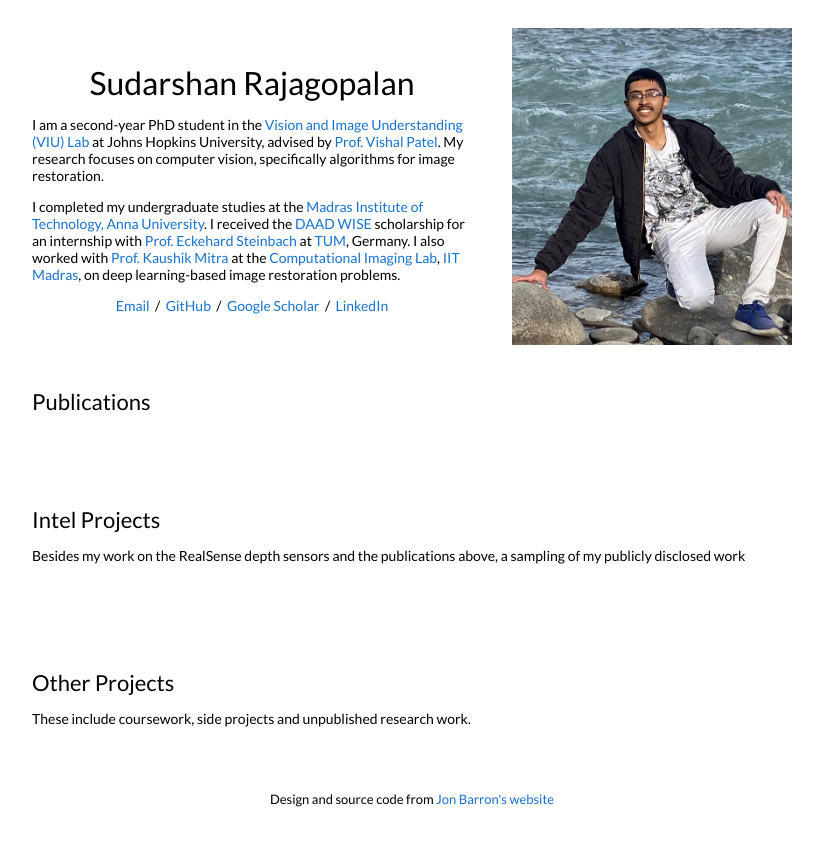
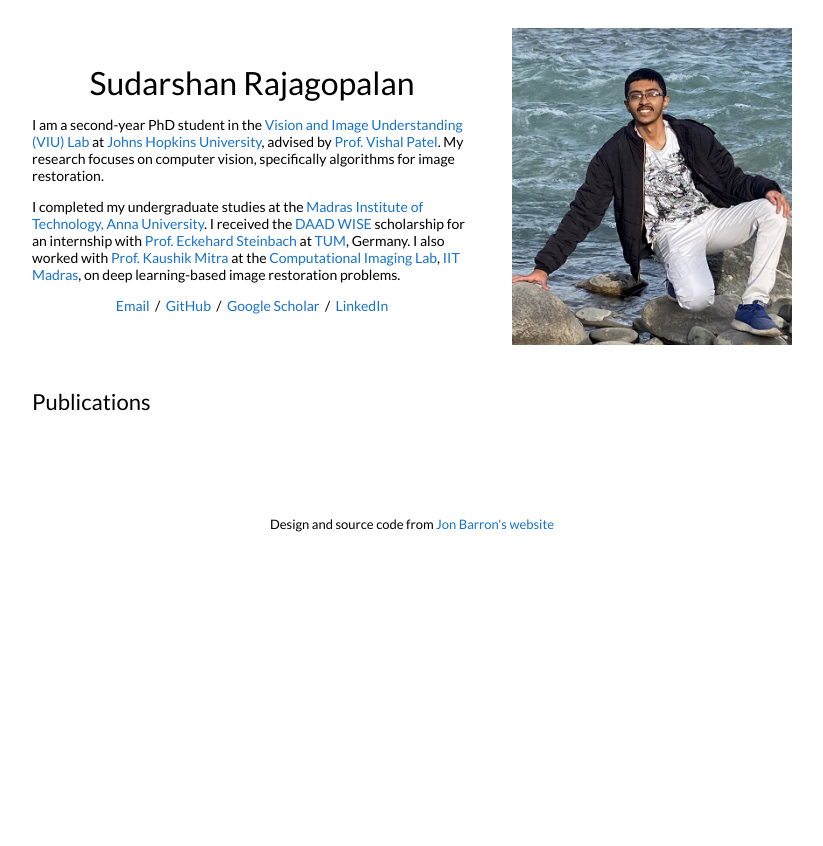
Before and after one commit to sudraj2002/sudraj2002.github.io, a Jekyll site: the page built from index.html, in a window 1280 px wide. Shown: the top 846 px of the page, without its empty margins (228-1051 px from the left). Built offline with Jekyll 4.4.1, drawn with Linux system fonts in a browser that asks for light colours.

Commit message:
Update default.html

```diff
--- a/_layouts/default.html
+++ b/_layouts/default.html
@@ -37,7 +37,7 @@
               <p>
                 I am a second-year PhD student in the
                 <a href="https://engineering.jhu.edu/vpatel36/" target="_blank">Vision and Image Understanding (VIU) Lab</a>
-                at Johns Hopkins University, advised by
+                at <a href="https://www.jhu.edu/" target="_blank">Johns Hopkins University</a>, advised by
                 <a href="https://engineering.jhu.edu/vpatel36/team/vishalpatel/" target="_blank">Prof. Vishal Patel</a>.
                 My research focuses on computer vision, specifically algorithms for image restoration.
               </p>
@@ -123,137 +123,11 @@
         <br>
         <br>
         <br>
-        <table style="width:100%;border:0px;border-spacing:0px;border-collapse:separate;margin-right:auto;margin-left:auto;">
-          <tr>
-            <td style="padding:2.5%;width:100%;vertical-align:middle">
-              <h2>Intel Projects</h2>
-              <p>Besides my work on the RealSense depth sensors and the publications above, a sampling of my publicly disclosed work
-              </p>
-            </td>
-          </tr>
-        </table>
-        <table style="width:100%;border:0px;border-spacing:0px;border-collapse:separate;margin-right:auto;margin-left:auto;">
 
-          {% for post in site.posts %}
-          {% for cat in post.categories %}
-          {% if cat == 'Intel' %}
-          <tr>
-            <td style="padding:2.5%;width:25%;vertical-align:middle;min-width:120px">
-              <img src="/tn{{post.image}}" alt="project image" style="width:auto; height:auto; max-width:100%;" />
-            </td>
-            <td style="padding:2.5%;width:75%;vertical-align:middle">
-              <h3>{{post.title}}</h3>
-              <br>
-              <em>{{post.categories}} {{post.course}}</em>
-              <br>
-              {{ post.date | date: "%Y-%m-%d" }}
 
-              <br>
-              {% if post.website %}
-              <a href="{{post.website}}">website</a> /
-              {% endif %}
-              {% if post.paper %}
-              <a href="{{post.paper}}">paper</a> /
-              {% endif %}
-              {% if post.patent %}
-              <a href="{{post.patent}}">patent</a> /
-              {% endif %}
-              {% if post.patent2 %}
-              <a href="{{post.patent2}}">patent #2</a> /
-              {% endif %}
-              {% if post.patent3 %}
-              <a href="{{post.patent3}}">patent #3</a> /
-              {% endif %}
-              {% if post.video %}
-              <a href="{{post.video}}">video</a> /
-              {% endif %}
-              {% if post.video2 %}
-              <a href="{{post.video2}}">video #2</a> /
-              {% endif %}
-              {% if post.code %}
-              <a href="{{post.code}}">code</a> /
-              {% endif %}
-              {% if post.poster %}
-              <a href="{{post.poster}}">poster</a> /
-              {% endif %}
-              {% if post.slides %}
-              <a href="{{post.slides}}">slides</a> /
-              {% endif %}
-              <p></p>
-              {{ post.excerpt }}
-            </td>
-          </tr>
-          {% endif %}
-          {% endfor %}
-          {% endfor %}
-        </table>
-        <br>
-        <br>
-        <br>
-        <table style="width:100%;border:0px;border-spacing:0px;border-collapse:separate;margin-right:auto;margin-left:auto;">
-          <tr>
-            <td style="padding:2.5%;width:100%;vertical-align:middle">
-              <h2>Other Projects</h2>
-              <p> These include coursework, side projects and unpublished research work.
-              </p>
-            </td>
-          </tr>
-        </table>
-        <table style="width:100%;border:0px;border-spacing:0px;border-collapse:separate;margin-right:auto;margin-left:auto;">
 
-          {% for post in site.posts %}
-          {% for cat in post.categories %}
-          {% if cat != 'research' and cat != 'Intel' %}
-          <tr>
-            <td style="padding:2.5%;width:25%;vertical-align:middle;min-width:120px">
-              <img src="/tn{{post.image}}" alt="project image" style="width:auto; height:auto; max-width:100%;" />
-            </td>
-            <td style="padding:2.5%;width:75%;vertical-align:middle">
-              <h3>{{post.title}}</h3>
-              <br>
-              <em>{{post.categories}} {{post.course}}</em>
-              <br>
-              {{ post.date | date: "%Y-%m-%d" }}
 
-              <br>
-              {% if post.website %}
-              <a href="{{post.website}}">website</a> /
-              {% endif %}
-              {% if post.paper %}
-              <a href="{{post.paper}}">paper</a> /
-              {% endif %}
-              {% if post.patent %}
-              <a href="{{post.patent}}">patent</a> /
-              {% endif %}
-              {% if post.patent2 %}
-              <a href="{{post.patent2}}">patent #2</a> /
-              {% endif %}
-              {% if post.patent3 %}
-              <a href="{{post.patent3}}">patent #3</a> /
-              {% endif %}
-              {% if post.video %}
-              <a href="{{post.video}}">video</a> /
-              {% endif %}
-              {% if post.video2 %}
-              <a href="{{post.video2}}">video #2</a> /
-              {% endif %}
-              {% if post.code %}
-              <a href="{{post.code}}">code</a> /
-              {% endif %}
-              {% if post.poster %}
-              <a href="{{post.poster}}">poster</a> /
-              {% endif %}
-              {% if post.slides %}
-              <a href="{{post.slides}}">slides</a> /
-              {% endif %}
-              <p></p>
-              {{ post.excerpt }}
-            </td>
-          </tr>
-          {% endif %}
-          {% endfor %}
-          {% endfor %}
-        </table>
+
 
         <table style="width:100%;border:0px;border-spacing:0px;border-collapse:separate;margin-right:auto;margin-left:auto;">
           <tr>
```
